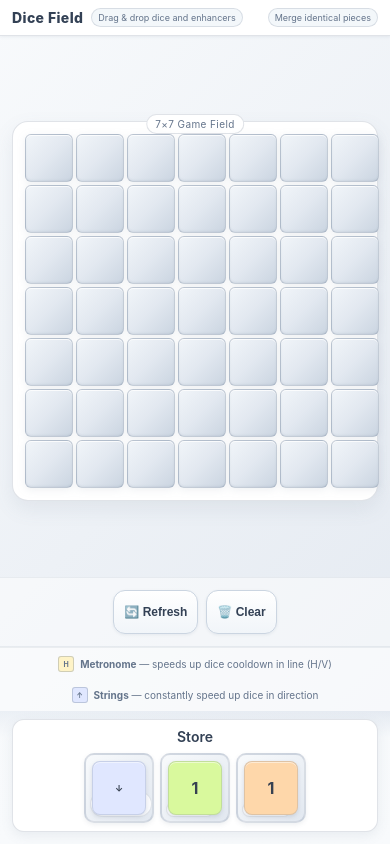
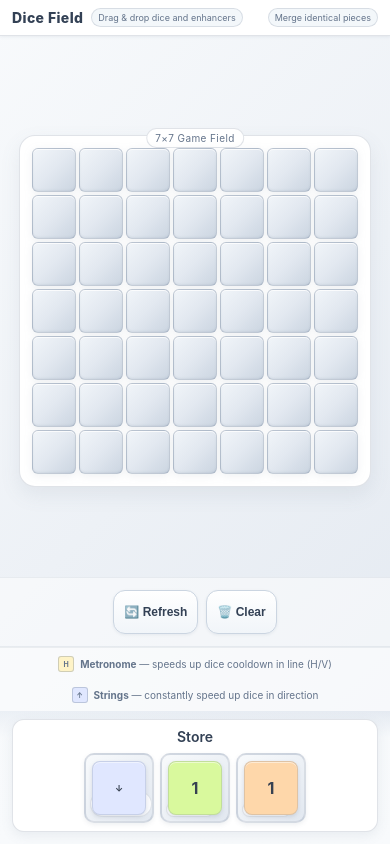
Before and after one commit to Afflik/ProtoTestHTML, a plain HTML site: page index.html in a window 390 px wide. Drawn offline with Linux system fonts and the light colour scheme.

Commit message:
Update index.html

```diff
--- a/index.html
+++ b/index.html
@@ -41,13 +41,13 @@
   /* Mobile adaptations */
   @media (max-width: 768px) {
     :root {
-      --cell-size: 54px;
+      --cell-size: 50px;
     }
   }
 
   @media (max-width: 480px) {
     :root {
-      --cell-size: 48px;
+      --cell-size: 44px;
     }
   }
 
```
